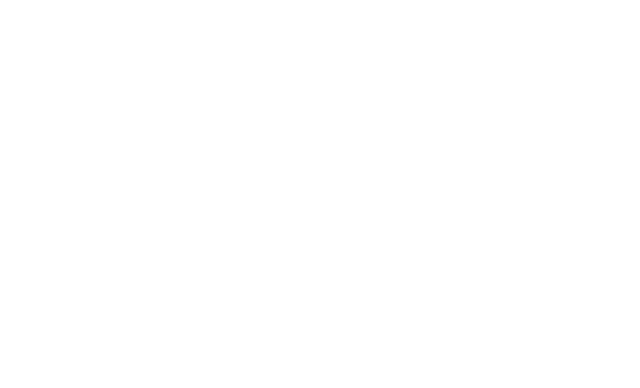
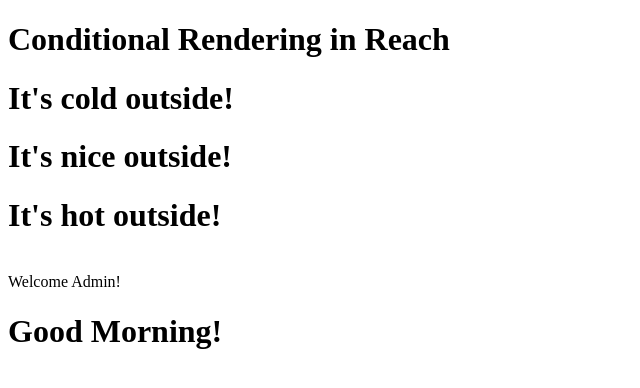
Before and after one commit to habibur-rahman-swe/react-demo-1, a React (Vite) app: page / in a window 1280 px wide. Shown: the top 388 px of the page, without its empty margins (0-640 px from the left). Built offline with nearby package versions, Linux system fonts and the light colour scheme.

Commit message:
01:30:00

```diff
--- a/src/App.jsx
+++ b/src/App.jsx
@@ -1,9 +1,35 @@
+import Weather from './components/Weather';
+import UserStatus from './components/UserStatus'
+import React from 'react'
+import Greeting from './components/Greeting';
+
 const App = () => {
-
 
   return (
     <div>
+      <h1>Conditional Rendering in Reach</h1>
 
+      <Weather
+       temparature={10}
+       />
+      <Weather
+       temparature={20}
+       />
+       <Weather
+       temparature={30}
+       />
+      <br />
+
+      <UserStatus
+        isAdmin={true}
+        loggedIn={true}
+        />
+
+      <br />
+
+      <Greeting
+        timeOfDay={"morning"}
+      />
     </div>
   );
 }
--- /dev/null
+++ b/src/components/Greeting.jsx
@@ -0,0 +1,16 @@
+import React from 'react'
+
+const Greeting = ({timeOfDay}) => {
+  const morning = "morning";
+  const afternoon = "afternoot";
+
+  if (timeOfDay == morning) {
+    return <h1>Good Morning!</h1>
+  } else if (timeOfDay == afternoon) {
+    return <h1>Good Afternoot!</h1>
+  } else {
+    return <h1>Good night!</h1>
+  }
+}
+
+export default Greeting
--- /dev/null
+++ b/src/components/UserStatus.jsx
@@ -0,0 +1,12 @@
+import React from 'react'
+
+const UserStatus = ({loggedIn, isAdmin}) => {
+  if (loggedIn && isAdmin) {
+    return "Welcome Admin!"
+  }
+  if (loggedIn) {
+    return "Welcome User!"
+  }
+}
+
+export default UserStatus
--- /dev/null
+++ b/src/components/Weather.jsx
@@ -0,0 +1,13 @@
+import React from 'react'
+
+const Weather = ({temparature}) => {
+  if (temparature < 15) {
+    return <h1>It's cold outside!</h1>
+  } else if (temparature >= 15 && temparature <= 25) {
+    return <h1>It's nice outside!</h1>
+  } else {
+    return <h1>It's hot outside!</h1>
+  }
+}
+
+export default Weather
```
Also changed, not shown: src/components/Cart.jsx (added, +21 -0 lines).
